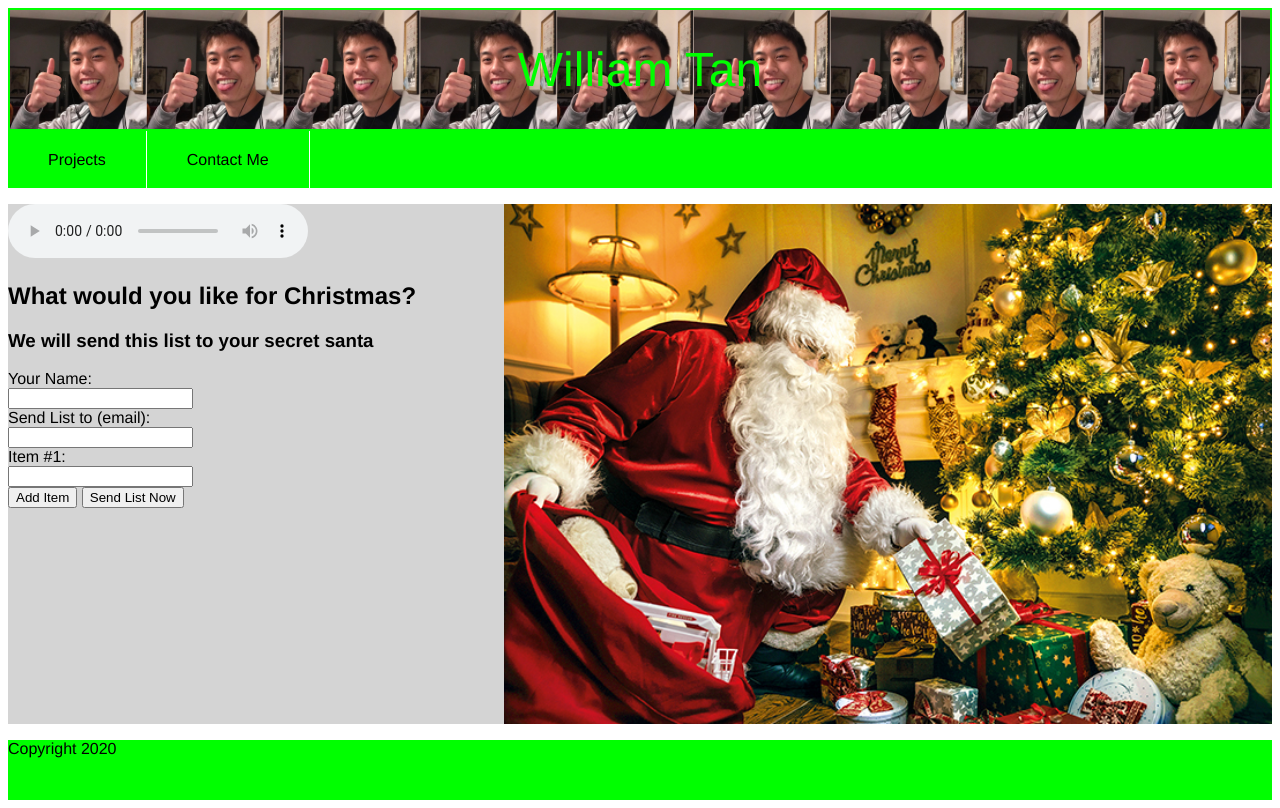
After one commit to williamtan37/personal-showcase-projects-website, a PHP site: page /santa-wishlist.php in a window 1280 px wide. The commit adds this page. Run offline with PHP 8.4, Linux system fonts and the light colour scheme.

Commit message:
Added christmas wish list app

```diff
--- a/index.php
+++ b/index.php
@@ -14,7 +14,7 @@
 	<?php require 'nav.php' ?>
 
 	<div class="mainContent">
-		<p>Coming soon</p>
+		<a href="santa-wishlist.php"> Christmas wish-list app!</a>
 	</div>
 
 	<?php require 'footer.php' ?>
--- /dev/null
+++ b/santa-wishlist.php
@@ -0,0 +1,39 @@
+<!DOCTYPE html>
+<html>
+
+<head>
+	<title>Projects</title>
+	<link rel="stylesheet" href="style/global.css">
+	<link rel="stylesheet" href="style/header.css">
+	<link rel="stylesheet" href="style/nav.css">
+	<link rel="stylesheet" href="style/footer.css">
+	<link rel="stylesheet" href="style/santa-wishlist.css">
+</head>
+
+<body>
+	<?php require 'header.php' ?>
+	<?php require 'nav.php' ?>
+
+	<div class="mainContent appContainer">
+		<audio controls loop autoplay>
+  			<source src="assets/felizNavidad.mp3" type="audio/mp3">
+		</audio>
+		<h2> What would you like for Christmas?</h2>
+		<h3> We will send this list to your secret santa</h3>
+		<form action="santa-wishlist-submitted.php" id="form1" method="post">
+			Your Name:<br>
+			<input type="text" name="name" required=""><br>
+			Send List to (email):<br>
+			<input type="text" name="email" required=""><br>
+			<button id='add-item-button' type="button">Add Item</button>
+			<input type="submit" value="Send List Now">
+		</form>
+
+	</div>
+	<script src="https://code.jquery.com/jquery-3.5.1.min.js"></script>
+	<script src="scripts/santa-wishlist.js"></script>
+
+	<?php require 'footer.php' ?>
+</body>
+
+</html>
--- /dev/null
+++ b/scripts/santa-wishlist.js
@@ -0,0 +1,31 @@
+var itemNum = 1;
+
+function createNewItemLabel(num)
+{
+	var element = document.createElement("div");
+	element.innerHTML = "Item #" + num + ":";
+	return element;
+}
+function createNewItem(num)
+{
+	var element = document.createElement("input");
+	element.setAttribute("type","text");
+	element.required = true;
+	element.setAttribute("name", "items[]");
+	return element;
+}
+
+function addItemGroup()
+{
+	var elementLabel = createNewItemLabel(itemNum);
+	var elementInput = createNewItem(itemNum);
+
+	$("#add-item-button").before(elementLabel);
+	$("#add-item-button").before(elementInput);
+	$("#add-item-button").before("<br>");
+	itemNum++;
+}
+
+
+addItemGroup();
+document.getElementById("add-item-button").setAttribute("onclick", "addItemGroup()");
--- a/style/footer.css
+++ b/style/footer.css
@@ -1,5 +1,5 @@
 footer{
-	margin-top: 17px;
+	margin-top: 1em;
 	background-color: lime;
-	height: 100px;
+	height: 60px;
 }
--- a/style/global.css
+++ b/style/global.css
@@ -6,5 +6,7 @@ body {
 
 .mainContent{
 	background-color: rgb(212,212,212);
-	height: 400px;
+	height: 520px;
+	margin-top: 1em;
+	overflow: scroll;
 }
--- a/style/header.css
+++ b/style/header.css
@@ -6,7 +6,7 @@
 .header{
 	font-size: 1.5em;
 	border: 2px solid;
-	background-image: url(../assets/will.jpg);
+	background-image: url(/assets/will.jpg);
 	background-size: 5.7em;
 	color:lime;
 	background-repeat: repeat-x;
--- /dev/null
+++ b/style/santa-wishlist.css
@@ -0,0 +1,6 @@
+.appContainer{
+	background-image: url("/assets/santa.jpg");
+	background-repeat: no-repeat;
+	background-position: right top;
+	background-size: 768px 520px;
+}
```
Also changed, not shown: santa-wishlist-submitted.php (added, +49 -0 lines), assets/santa.jpg (added), santa_wishlist.php (deleted), 2 other files.
